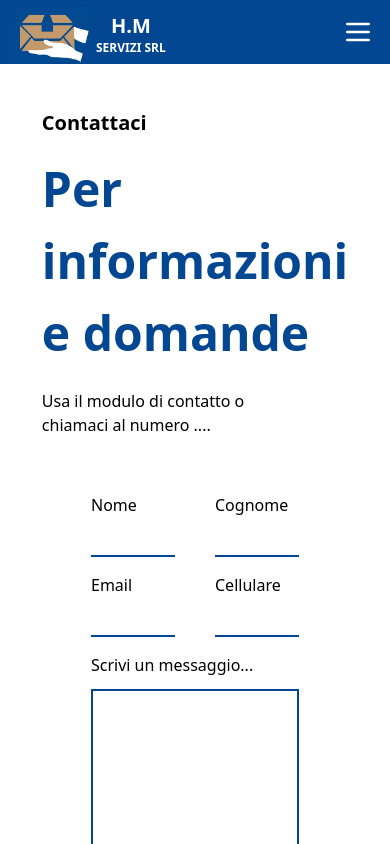
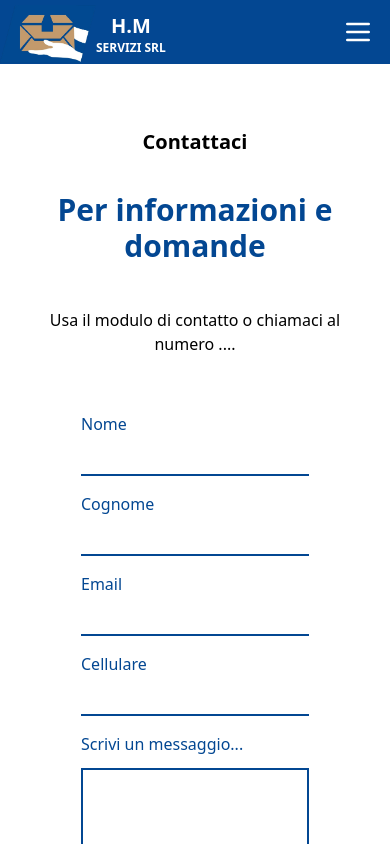
Before and after one commit to Mustaaaaa/HMSERVIZISRL, a React (Vite) app: page /contatti in a window 390 px wide. Shown: the top 844 px of the page. Built offline with nearby package versions, Linux system fonts and the light colour scheme.

Commit message:
add: creata la versione mobile

```diff
--- a/src/MainContent/Contatti.jsx
+++ b/src/MainContent/Contatti.jsx
@@ -59,7 +59,7 @@ const Contatti = () => {
           title: "Inviato con successo!",
           icon: "success",
           confirmButtonText: 'Chiudi',
-          confirmButtonColor: '#F97316',
+          confirmButtonColor: '#034792',
           customClass: {
             confirmButton: 'rounded-full'
           }
@@ -72,7 +72,7 @@ const Contatti = () => {
           text: 'Riprova a compilare il form e rinviarlo!',
           icon: 'error',
           confirmButtonText: 'Chiudi',
-          confirmButtonColor: '#F97316',
+          confirmButtonColor: '#034792',
           customClass: {
             confirmButton: 'rounded-full'
           }
@@ -84,7 +84,7 @@ const Contatti = () => {
         text: 'Si è verificato un problema con la connessione. Riprova più tardi.',
         icon: 'error',
         confirmButtonText: 'Chiudi',
-        confirmButtonColor: '#F97316',
+        confirmButtonColor: '#034792',
         customClass: {
           confirmButton: 'rounded-full'
         }
@@ -95,61 +95,66 @@ const Contatti = () => {
   return (
     <div>
 
-      <div className='flex flex-col lg:flex-row justify-center items-center lg:h-full px-28'>
+      <div className='flex flex-col lg:flex-row justify-center items-center lg:h-full md:px-28 px-6'>
 
-        <div className="flex flex-col h-[calc(80vh)] lg:h-auto justify-center items-center w-full mt-20 lg:mt-0 lg:items-start">
+        <div className="flex flex-col min-h-[calc(80vh)] md:w-1/2 lg:h-auto justify-center items-center pt-32 w-full lg:mt-0 lg:items-start">
 
-          <div className="pt-52">
-            <div className=''>
-              <p className='font-semibold text-xl'>Contattaci</p>
-              <div className='flex mt-4'>
-                <div className=''>
-                  <p className='title-section'>Per informazioni e domande</p>
-                </div>
+          <div>
+            <p className="font-semibold text-xl text-center md:text-left">Contattaci</p>
+            <div className="flex flex-col md:flex-row mt-4">
+              <div className="w-full max-w-[calc(850px)]">
+
+                <p className="text-3xl md:text-5xl text-center md:text-start font-semibold pt-5 pb-6 text-blue-700 max-w-[850px]">
+                  Per informazioni e domande
+                </p>
+
+                <p className='w-full md:w-2/3 pt-5 text-center md:text-start'>
+                  Usa il modulo di contatto o chiamaci al numero ....
+                </p>
+
               </div>
-              <p className='w-2/3 pt-5'> Usa il modulo di contatto o chiamaci al numero ....</p>
             </div>
           </div>
 
-          <form onSubmit={onSubmit} noValidate className="pt-14">
+          <form onSubmit={onSubmit} noValidate className="pt-14 w-2/3 md:w-1/2">
 
-            <div className="mb-4 gap-10 flex justify-between">
+            <div className="md:mb-4 gap-10 md:flex justify-between">
               <div>
-                <p>Nome</p>
-                <input name="name" type="text" placeholder="" className=" h-10 w-full border-b-2 border-blue-700 focus:outline-none focus:ring-0 focus:border-blue-500" />
+                <p className="text-blue-700">Nome</p>
+                <input name="name" type="text" placeholder="" className="h-10 w-full border-b-2 border-blue-700 focus:outline-none focus:ring-0 focus:border-blue-500" />
                 {errors.name && <p className="text-red-500 text-sm mt-1">{errors.name}</p>}
               </div>
               <div>
-                <p>Cognome</p>
-                <input name="lastname" type="text" placeholder=" " className=" h-10 w-full border-b-2 border-blue-700 focus:outline-none focus:ring-0 focus:border-blue-500" />
+                <p className="text-blue-700 pt-4 md:pt-0">Cognome</p>
+                <input name="lastname" type="text" placeholder=" " className="h-10 w-full border-b-2 border-blue-700 focus:outline-none focus:ring-0 focus:border-blue-500" />
                 {errors.lastname && <p className="text-red-500 text-sm mt-1">{errors.lastname}</p>}
               </div>
             </div>
 
-            <div className="mb-4 gap-10 flex justify-between">
+            <div className="md:mb-4 gap-10 md:flex justify-between">
               <div>
-                <p>Email</p>
+                <p className="text-blue-700 pt-4 md:pt-0">Email</p>
                 <input name="email" type="email" placeholder=" " className="h-10 w-full  border-b-2 border-blue-700 focus:outline-none focus:ring-0 focus:border-blue-500" />
                 {errors.email && <p className="text-red-500 text-sm mt-1">{errors.email}</p>}
               </div>
               <div>
-                <p>Cellulare</p>
+                <p className="text-blue-700 pt-4 md:pt-0">Cellulare</p>
                 <input name="number" type="tel" maxLength="10" placeholder="" className="h-10 w-full border-b-2 hover:border-b-4 border-blue-700 focus:outline-none focus:ring-0 focus:border-blue-500" />
                 {errors.number && <p className="text-red-500 text-sm mt-1">{errors.number}</p>}
               </div>
             </div>
 
             <div className="mb-4">
-              <p className="pb-3">Scrivi un messaggio...</p>
+              <p className="pb-3 text-blue-700 pt-4 md:pt-0">Scrivi un messaggio...</p>
               <textarea name="message" placeholder="" className="pl-2 pt-2 h-40 w-full border-2 border-blue-700 resize-none focus:outline-none focus:ring-0 focus:border-blue-500"></textarea>
               {errors.message && <p className="text-red-500 text-sm mt-1">{errors.message}</p>}
             </div>
-            <button type="submit" className="w-52 h-16 bg-blue-700 text-white font-bold rounded-md hover:bg-white hover:text-blue-700 border-2 border-blue-700 onclick:bg-black transition duration-500 active:bg-gray-300">Invia</button>
+            <button type="submit" className="w-full md:w-52 h-16 bg-blue-700 text-white font-bold rounded-md hover:bg-white hover:text-blue-700 border-2 border-blue-700 onclick:bg-black transition duration-500 active:bg-gray-300">Invia</button>
           </form>
         </div>
 
-        <div className='flex justify-center items-center pt-48'>
-          <img src={Foto1} alt="" className='aspect-[calc(1.5*3)/3] object-cover' />
+        <div className="w-full md:w-1/2 flex justify-center items-center pt-20">
+          <img src={Foto1} alt="Servizi operativi" className="aspect-[1.5] object-cover rounded-2xl shadow-md w-full max-w-[600px] md:max-w-none" />
         </div>
 
       </div>
```
